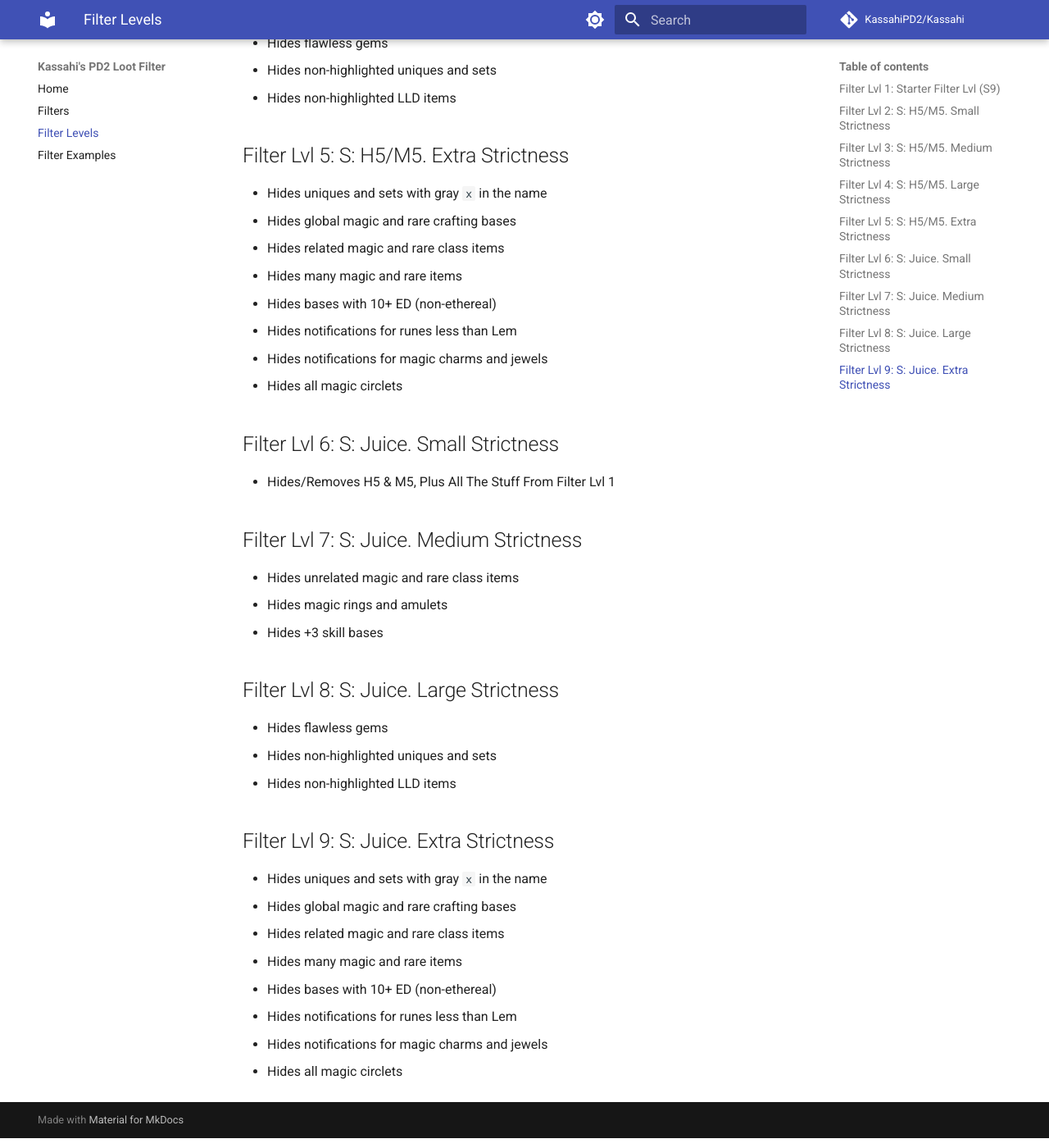
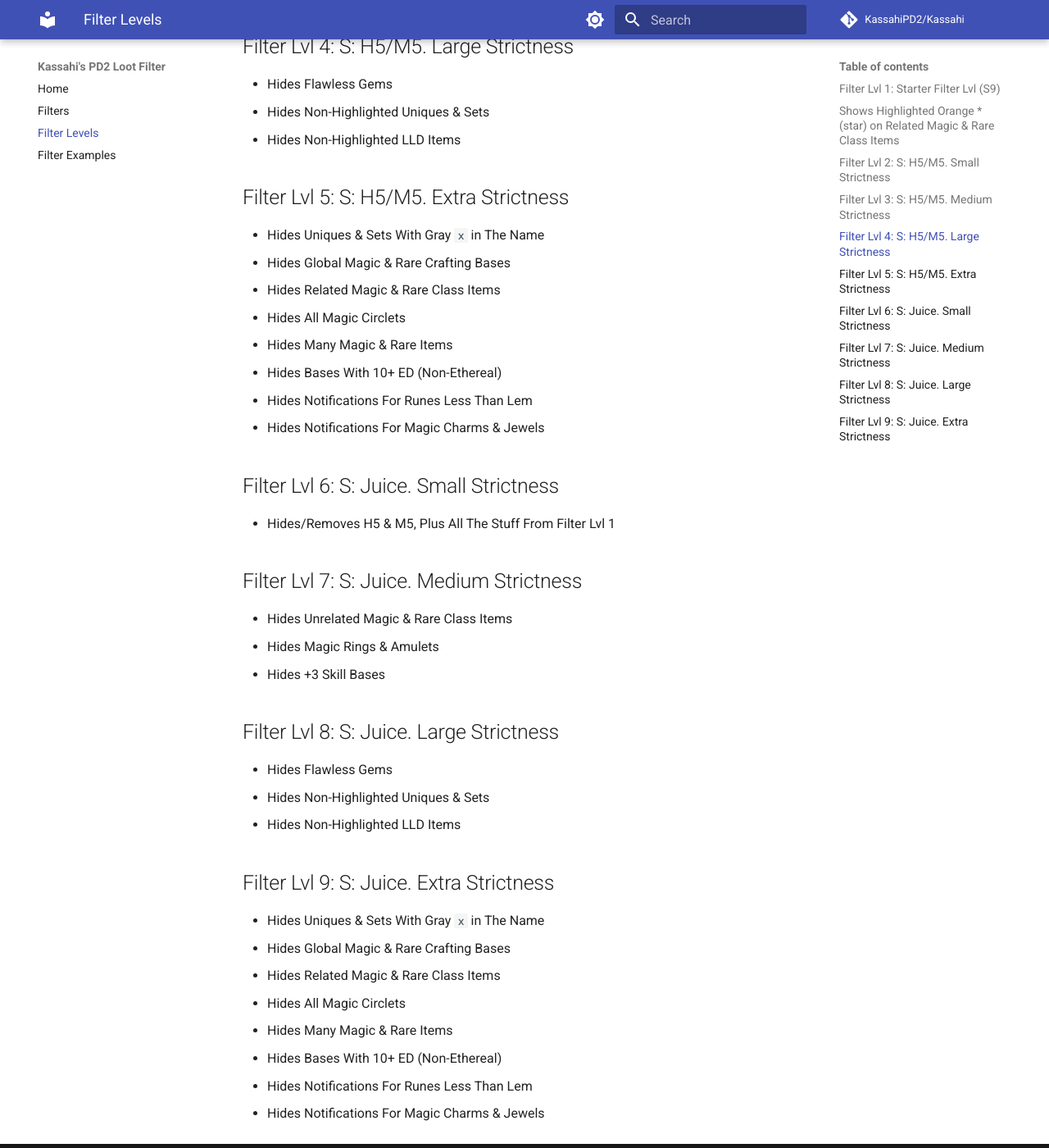
Before and after one commit to KassahiPD2/Kassahi, an MkDocs documentation site: the page built from docs/filter-levels.md, in a window 1280 px wide and 1400 px high, scrolled down 960 px. Shown: the whole window at 82% size. Built offline with MkDocs 1.6.1 and Material for MkDocs 9.7.7, drawn with Linux system fonts in a browser that asks for light colours; comment, search, counter and statistics services are not loaded; some of the changed text lies outside the part shown.

Commit message:
Update filter-levels.md

```diff
--- a/docs/filter-levels.md
+++ b/docs/filter-levels.md
@@ -8,7 +8,7 @@
 -   Shows Lvling (Highlights/RWs), Under 10 Ed (Eth Not Included)
 -   Shows Notifier on Magic Amulets, Magic Arrows/a Bunch of Melee Weapon & Exceptional Armors
 -   Shows Highlighted Orange `*` (star) on Related Magic & Rare Class Items
-
+-
 -   Hides 50 gold and below
 -   Hides 500 gold and below after level 17
 -   Hides 5k gold and below after level 79
@@ -19,27 +19,26 @@
 
 ## Filter Lvl 3: S: H5/M5. Medium Strictness
 
--   Hides M5
--   Hides unrelated magic and rare class items
--   Hides magic rings and amulets
--   Hides +3 skill bases
+-   Hides Unrelated Magic & Rare Class Items
+-   Hides Magic Rings & Amulets
+-   Hides +3 Skill Bases
 
 ## Filter Lvl 4: S: H5/M5. Large Strictness
 
--   Hides flawless gems
--   Hides non-highlighted uniques and sets
--   Hides non-highlighted LLD items
+-   Hides Flawless Gems
+-   Hides Non-Highlighted Uniques & Sets
+-   Hides Non-Highlighted LLD Items
 
 ## Filter Lvl 5: S: H5/M5. Extra Strictness
 
--   Hides uniques and sets with gray `x` in the name
--   Hides global magic and rare crafting bases
--   Hides related magic and rare class items
--   Hides many magic and rare items
--   Hides bases with 10+ ED (non-ethereal)
--   Hides notifications for runes less than Lem
--   Hides notifications for magic charms and jewels
--   Hides all magic circlets
+-   Hides Uniques & Sets With Gray `x` in The Name
+-   Hides Global Magic & Rare Crafting Bases
+-   Hides Related Magic & Rare Class Items
+-   Hides All Magic Circlets
+-   Hides Many Magic & Rare Items
+-   Hides Bases With 10+ ED (Non-Ethereal)
+-   Hides Notifications For Runes Less Than Lem
+-   Hides Notifications For Magic Charms & Jewels
 
 ## Filter Lvl 6: S: Juice. Small Strictness
 
@@ -47,23 +46,23 @@
 
 ## Filter Lvl 7: S: Juice. Medium Strictness
 
--   Hides unrelated magic and rare class items
--   Hides magic rings and amulets
--   Hides +3 skill bases
+-   Hides Unrelated Magic & Rare Class Items
+-   Hides Magic Rings & Amulets
+-   Hides +3 Skill Bases
 
 ## Filter Lvl 8: S: Juice. Large Strictness
 
--   Hides flawless gems
--   Hides non-highlighted uniques and sets
--   Hides non-highlighted LLD items
+-   Hides Flawless Gems
+-   Hides Non-Highlighted Uniques & Sets
+-   Hides Non-Highlighted LLD Items
 
 ## Filter Lvl 9: S: Juice. Extra Strictness
 
--   Hides uniques and sets with gray `x` in the name
--   Hides global magic and rare crafting bases
--   Hides related magic and rare class items
--   Hides many magic and rare items
--   Hides bases with 10+ ED (non-ethereal)
--   Hides notifications for runes less than Lem
--   Hides notifications for magic charms and jewels
--   Hides all magic circlets
+-   Hides Uniques & Sets With Gray `x` in The Name
+-   Hides Global Magic & Rare Crafting Bases
+-   Hides Related Magic & Rare Class Items
+-   Hides All Magic Circlets
+-   Hides Many Magic & Rare Items
+-   Hides Bases With 10+ ED (Non-Ethereal)
+-   Hides Notifications For Runes Less Than Lem
+-   Hides Notifications For Magic Charms & Jewels
```
